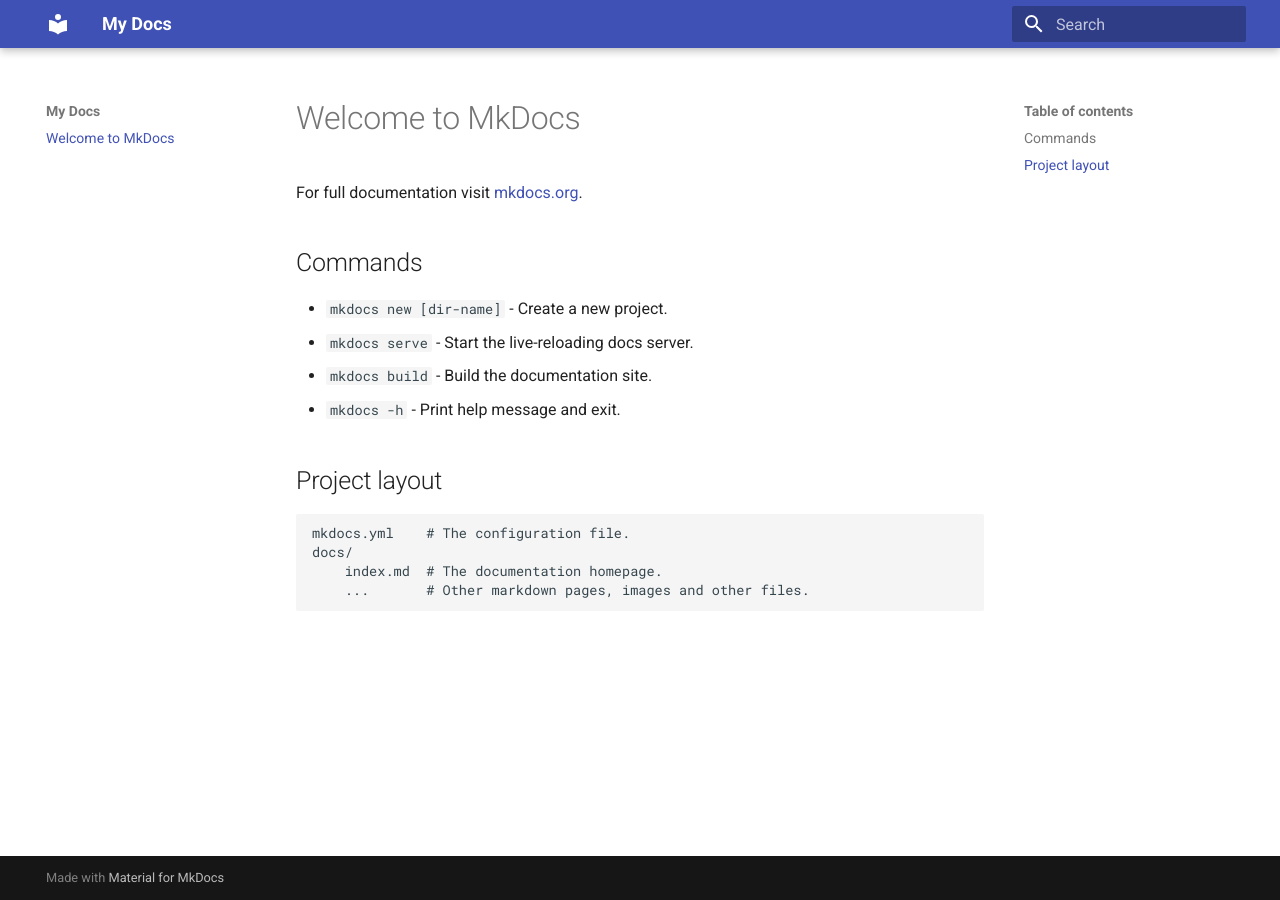
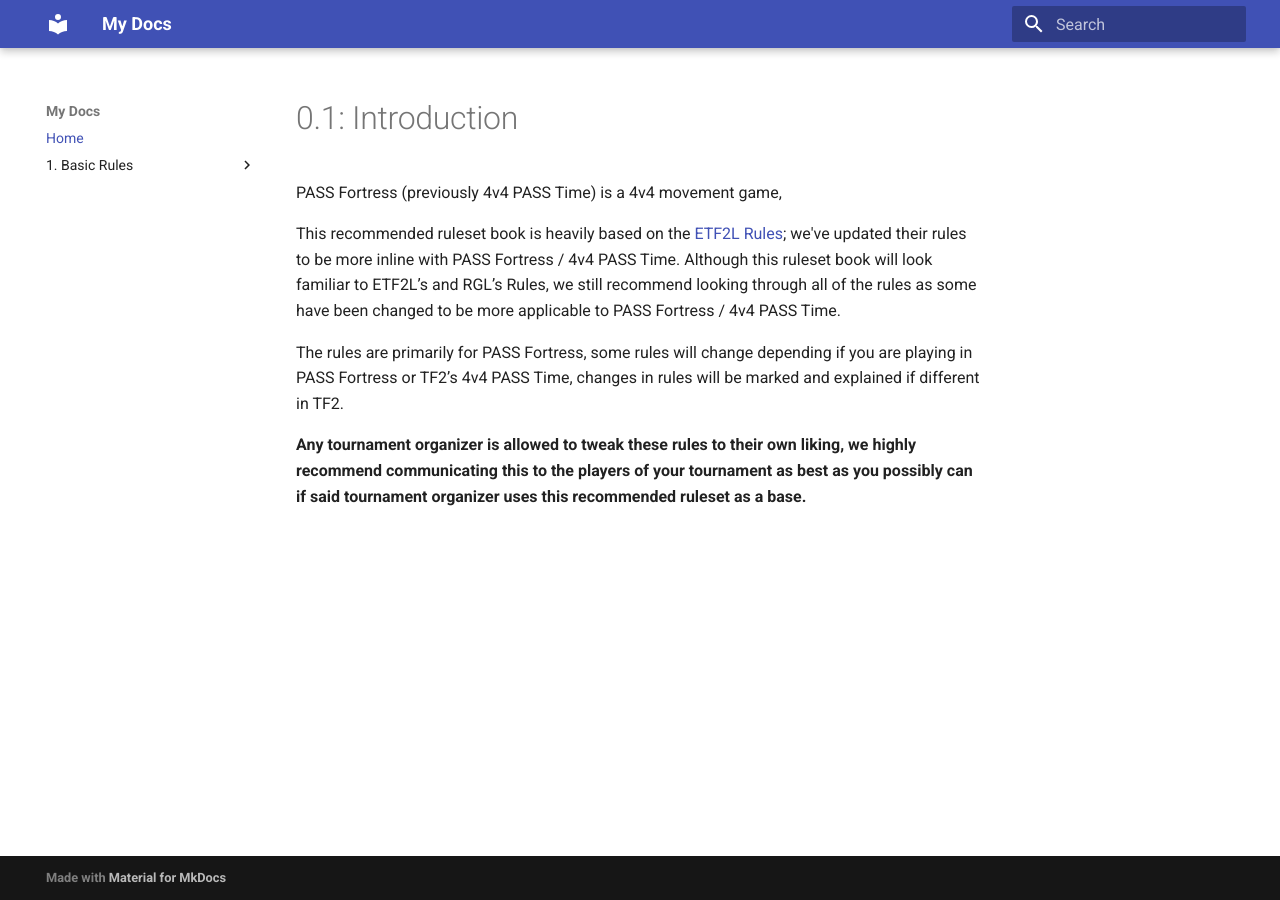
Before and after one commit to p4sstime/p4ss-docs, an MkDocs documentation site: the page built from docs/index.md, in a window 1280 px wide. Built offline with MkDocs 1.6.1 and Material for MkDocs 9.7.7, drawn with Linux system fonts in a browser that asks for light colours.

Commit message:
Navigation
Setting up nav in mkdocs.yml, added Basic Rules section and Harassment/Discrimination/Toxicity entry

```diff
--- a/docs/index.md
+++ b/docs/index.md
@@ -1,17 +1,10 @@
-# Welcome to MkDocs
+# 0.1: Introduction
 
-For full documentation visit [mkdocs.org](https://www.mkdocs.org).
+PASS Fortress (previously 4v4 PASS Time) is a 4v4 movement game,
 
-## Commands
+This recommended ruleset book is heavily based on the [ETF2L Rules](https://rules.etf2l.org/); we've updated their rules to be more inline with PASS Fortress / 4v4 PASS Time.
+Although this ruleset book will look familiar to ETF2L’s and RGL’s Rules, we still recommend looking through all of the rules as some have been changed to be more applicable to PASS Fortress / 4v4 PASS Time.
 
-* `mkdocs new [dir-name]` - Create a new project.
-* `mkdocs serve` - Start the live-reloading docs server.
-* `mkdocs build` - Build the documentation site.
-* `mkdocs -h` - Print help message and exit.
+The rules are primarily for PASS Fortress, some rules will change depending if you are playing in PASS Fortress or TF2’s 4v4 PASS Time, changes in rules will be marked and explained if different in TF2.
 
-## Project layout
-
-    mkdocs.yml    # The configuration file.
-    docs/
-        index.md  # The documentation homepage.
-        ...       # Other markdown pages, images and other files.
+<b>Any tournament organizer is allowed to tweak these rules to their own liking, we highly recommend communicating this to the players of your tournament as best as you possibly can if said tournament organizer uses this recommended ruleset as a base.
--- a/mkdocs.yml
+++ b/mkdocs.yml
@@ -1,3 +1,7 @@
 site_name: My Docs
 theme:
   name: material
+nav:
+    - Home: 'index.md'
+    - '1. Basic Rules':
+      - '1.1: Harassment, Discrimination and Toxicity': 'basics/harassment.md'
```
Also changed, not shown: docs/basics/harassment.md (added, +4 -0 lines).
